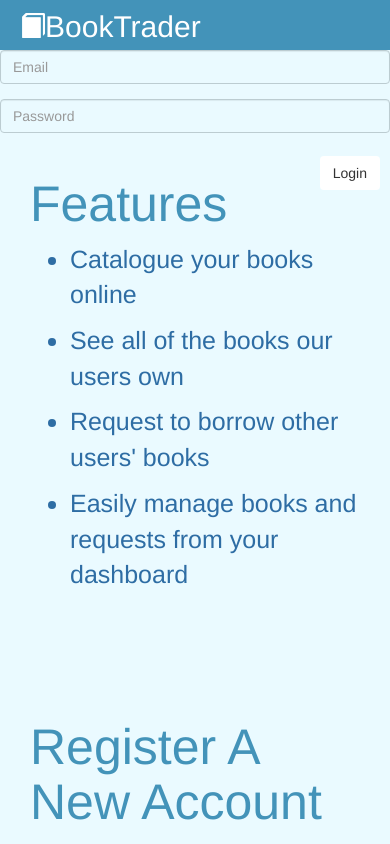
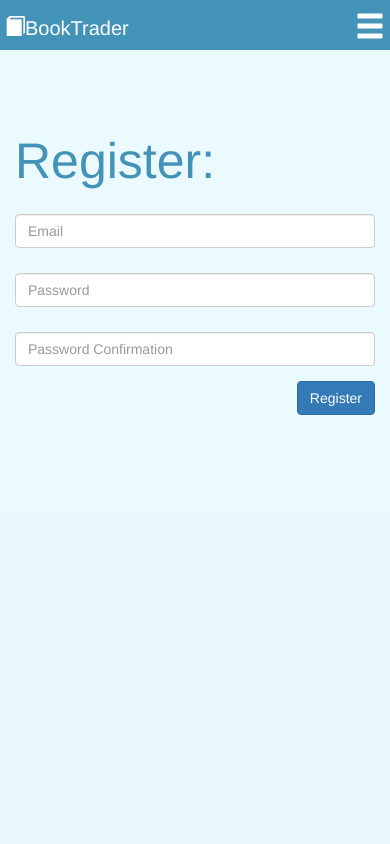
Before and after one commit to Bevets87/Book-Trading-App, a React app: page /register in a window 390 px wide. Shown: the top 844 px of the page. Built offline with nearby package versions, Linux system fonts and the light colour scheme; the HTML template or start-up script is replaced by a standard one.

Commit message:
built responsive unauth client

```diff
--- a/src/client/components/App.js
+++ b/src/client/components/App.js
@@ -2,6 +2,8 @@ import React, { Component } from 'react'
 import { BrowserRouter, Route } from 'react-router-dom'
 
 import Main from './Main'
+import Login from './Login'
+import Register from './Register'
 
 class App extends Component {
   constructor (props) {
@@ -11,7 +13,9 @@ class App extends Component {
     return (
       <BrowserRouter>
         <div>
-          <Route path='/' component={Main} />
+          <Route exact path='/' component={Main} />
+          <Route path='/login' component={Login} />
+          <Route path='/register' component={Register} />
         </div>
       </BrowserRouter>
     )
--- /dev/null
+++ b/src/client/components/Login.js
@@ -0,0 +1,74 @@
+import React, { Component } from 'react'
+import PropTypes from 'prop-types'
+
+import Navbar from './Navbar'
+
+import './Login.scss'
+
+class Login extends Component {
+  constructor (props) {
+    super (props)
+    this.state = {
+      email: '',
+      password: '',
+      errors: null
+    }
+    this.handleInput = this.handleInput.bind(this)
+    this.handleLogin = this.handleLogin.bind(this)
+  }
+  componentDidMount () {
+    window.addEventListener('resize', () => {
+      if (window.innerWidth == '768') {
+        this.props.history.push('/')
+      }
+    })
+  }
+  handleInput (event) {
+    event.preventDefault()
+    switch (event.target.id) {
+    case 'email':
+      this.setState({
+        email: event.target.value
+      })
+      break
+    case 'pwd':
+      this.setState({
+        password: event.target.value
+      })
+      break
+    }
+  }
+  handleLogin (event) {
+    event.preventDefault()
+    console.log(this.state)
+  }
+  render () {
+    return (
+      <div>
+        <Navbar />
+        <main>
+          <div className='container-fluid'>
+          <div className='mobile-login-container'>
+          <form>
+            <h1>Login:</h1>
+            <div className='form-group'>
+              <input placeholder='Email' type='email' className='form-control' id='email' onChange={this.handleInput} />
+            </div>
+            <div className='form-group'>
+              <input placeholder='Password' type='password' className='form-control' id='pwd' onChange={this.handleInput} />
+            </div>
+            <button type='submit' className='btn btn-primary' onClick={this.handleRegister}>Login</button>
+          </form>
+          </div>
+          </div>
+        </main>
+      </div>
+    )
+  }
+}
+
+Login.propTypes = {
+  history: PropTypes.object
+}
+
+export default Login
--- /dev/null
+++ b/src/client/components/Login.scss
@@ -0,0 +1,25 @@
+$main-font-color: rgb(67,147,185);
+$main-background-color: rgba(50,200,255, 0.1);
+
+main {
+  height: 100%;
+  background: $main-background-color;
+  .mobile-login-container {
+    height: calc(100vh - 50px);
+    @media (min-width: 768px) {
+      display: none;
+    }
+    h1 {
+      color: $main-font-color;
+      font-size: 50px;
+      text-align: left;
+      margin-top: 10vh;
+    }
+    .form-group {
+      margin-top: 25px;
+    }
+    button {
+      float: right;
+    }
+  }
+}
--- a/src/client/components/Main.js
+++ b/src/client/components/Main.js
@@ -49,7 +49,7 @@ class Main extends Component {
             <div className='row'>
               <div className='col-sm-6'>
                 <div className='col-sm-12 about-container'>
-                  <h1>Features</h1>
+                  <h1>About:</h1>
                   <ul>
                     <li>Catalogue your books online</li>
                     <li>See all of the books our users own</li>
@@ -61,7 +61,7 @@ class Main extends Component {
               <div className='col-sm-6'>
                 <div className='col-sm-12 register-container'>
                   <form>
-                    <h1>Register A New Account</h1>
+                    <h1>Register A New Account:</h1>
                     <div className='form-group'>
                       <input placeholder='Email' type='email' className='form-control' id='email' onChange={this.handleInput} />
                     </div>
--- a/src/client/components/Main.scss
+++ b/src/client/components/Main.scss
@@ -2,26 +2,36 @@ $main-background-color: rgba(50,200,255, 0.1);
 $main-font-color: rgb(67,147,185);
 
 main {
-  height: calc(100vh - 50px);
+  height: 100%;
   background: $main-background-color;
   .about-container {
-    height: auto;
+    height: calc(100vh - 50px);
     h1 {
       color: $main-font-color;
       font-size: 50px;
       text-align: left;
       margin-top: 15vh;
+      @media (max-width: 767px) {
+        margin-top: 10vh;
+      }
+
     }
     ul {
       li {
         font-size: 25px;
         color: rgb(46,109,164);
         margin-top: 10px;
+        @media (max-width: 767px) {
+          font-size: 20px;
+        }
       }
     }
   }
   .register-container {
-    height: auto;
+    height: calc(100vh - 50px);
+    @media (max-width: 767px) {
+      display: none
+    }
     h1 {
       color: $main-font-color;
       font-size: 50px;
--- a/src/client/components/Navbar.js
+++ b/src/client/components/Navbar.js
@@ -1,4 +1,6 @@
 import React, { Component } from 'react'
+
+import { Link } from 'react-router-dom'
 
 import './Navbar.scss'
 
@@ -8,10 +10,19 @@ class Navbar extends Component {
     this.state = {
       email: '',
       password: '',
-      errors: null
+      errors: null,
+      dropDownMenu: false
     }
     this.handleLogin = this.handleLogin.bind(this)
     this.handleInput = this.handleInput.bind(this)
+    this.handleDropDownMenu = this.handleDropDownMenu.bind(this)
+  }
+  handleDropDownMenu (event) {
+    event.preventDefault()
+    let dropDownMenu = this.state.dropDownMenu ? false : true
+    this.setState({
+      dropDownMenu: dropDownMenu
+    })
   }
   handleLogin (event) {
     event.preventDefault()
@@ -35,10 +46,12 @@ class Navbar extends Component {
   render () {
     return (
       <nav>
-        <div className='nav-logo-container'>
-          <span className='glyphicon glyphicon-book'></span>
-          <h2>BookTrader</h2>
-        </div>
+        <Link to='/'>
+          <div className='nav-logo-container'>
+            <span className='glyphicon glyphicon-book'></span>
+            <h2>BookTrader</h2>
+          </div>
+        </Link>
         <form className='form-inline'>
           <div className='form-group'>
             <input type='email' className='form-control' id='email' placeholder='Email' onChange={this.handleInput} />
@@ -48,6 +61,10 @@ class Navbar extends Component {
           </div>
           <button type='submit' className='btn' onClick={this.handleLogin}>Login</button>
         </form>
+        <div className='hamburger-container' onClick={this.handleDropDownMenu}>
+          <span className='glyphicon glyphicon-menu-hamburger'></span>
+        </div>
+        {this.state.dropDownMenu && <div className='drop-down-menu'><Link to='/'><h2>About</h2></Link><Link to='/login'><h2>Login</h2></Link><Link to='/register'><h2>Register</h2></Link></div>}
       </nav>
     )
   }
--- a/src/client/components/Navbar.scss
+++ b/src/client/components/Navbar.scss
@@ -7,35 +7,85 @@ nav {
   background: $nav-background-color;
   .nav-logo-container {
     height: 50px;
-    width: 300px;
+    width: auto;
     float: left;
+    cursor: pointer;
     .glyphicon-book {
       font-size: 25px;
       color: white;
       margin-top: 12.5px;
       margin-left: 20px;
+      @media (max-width: 767.99px) {
+        font-size: 20px;
+        margin-top: 15px;
+        margin-left: 5px;
+      }
     }
     h2 {
       display: inline-block;
       color: white;
       margin: 0;
       padding: 0;
+      @media (max-width: 767.99px) {
+        font-size: 20px;
+        margin-top: 15px;
+      }
     }
   }
   .form-inline {
     height: 50px;
     text-align: right;
+    width: auto;
+
+    @media (max-width: 767.99px) {
+      display: none;
+    }
     .form-group {
-      margin-top: 7.5px 10px;
+      margin-top: 7.5px 1px;
       #email {
-        margin-right: 10px;
+        margin-right: 1px;
       }
     }
     button {
-      margin: 7.5px 10px;
+      margin: 7.5px 1px;
       background: white;
     }
   }
+  .hamburger-container {
+    @media (min-width: 768px) {
+      display: none;
+    }
+    height: 50px;
+    float: right;
 
+    .glyphicon-menu-hamburger {
+      font-size: 30px;
+      margin-top: 10px;
+      margin-right: 5px;
+      color: white;
+      cursor: pointer;
+
+    }
+  }
 
 }
+
+.drop-down-menu {
+  position: absolute;
+  top: 50px;
+  left: 0%;
+  width: 100%;
+  z-index: 1;
+  height: auto;
+  background: rgba(67,147,185,0.9);
+  color: white;
+  text-align: center;
+  padding-bottom: 20px;
+  @media (min-width: 768px) {
+    display: none;
+  }
+  h2 {
+    cursor: pointer;
+    border-bottom: 1px solid white;
+  }
+}
--- /dev/null
+++ b/src/client/components/Register.js
@@ -0,0 +1,83 @@
+import React, { Component } from 'react'
+import PropTypes from 'prop-types'
+
+import Navbar from './Navbar'
+
+import './Register.scss'
+
+class Register extends Component {
+  constructor (props) {
+    super (props)
+    this.state = {
+      email: '',
+      password: '',
+      passwordConfirmation: '',
+      errors: null
+    }
+    this.handleInput = this.handleInput.bind(this)
+    this.handleRegister = this.handleRegister.bind(this)
+  }
+  componentDidMount () {
+    window.addEventListener('resize', () => {
+      if (window.innerWidth == '768') {
+        this.props.history.push('/')
+      }
+    })
+  }
+  handleInput (event) {
+    event.preventDefault()
+    switch (event.target.id) {
+    case 'email':
+      this.setState({
+        email: event.target.value
+      })
+      break
+    case 'pwd':
+      this.setState({
+        password: event.target.value
+      })
+      break
+    case 'pwd-confirmation':
+      this.setState({
+        passwordConfirmation: event.target.value
+      })
+      break
+    }
+  }
+  handleRegister (event) {
+    event.preventDefault()
+    console.log(this.state)
+  }
+  render () {
+    return (
+      <div>
+        <Navbar />
+        <main>
+          <div className='container-fluid'>
+          <div className='mobile-register-container'>
+            <form>
+              <h1>Register:</h1>
+              <div className='form-group'>
+                <input placeholder='Email' type='email' className='form-control' id='email' onChange={this.handleInput} />
+              </div>
+              <div className='form-group'>
+                <input placeholder='Password' type='password' className='form-control' id='pwd' onChange={this.handleInput} />
+              </div>
+              <div className='form-group'>
+                <input placeholder='Password Confirmation' type='password' className='form-control' id='pwd-confirmation' onChange={this.handleInput} />
+              </div>
+              <button type='submit' className='btn btn-primary' onClick={this.handleRegister}>Register</button>
+            </form>
+          </div>
+          </div>
+        </main>
+      </div>
+    )
+  }
+}
+
+Register.propTypes = {
+  history: PropTypes.object
+}
+
+export default Register
--- /dev/null
+++ b/src/client/components/Register.scss
@@ -0,0 +1,25 @@
+$main-font-color: rgb(67,147,185);
+$main-background-color: rgba(50,200,255, 0.1);
+
+main {
+  height: 100%;
+  background: $main-background-color;
+  .mobile-register-container {
+    height: calc(100vh - 50px);
+    @media (min-width: 768px) {
+      display: none
+    }
+    h1 {
+      color: $main-font-color;
+      font-size: 50px;
+      text-align: left;
+      margin-top: 10vh;
+    }
+    .form-group {
+      margin-top: 25px;
+    }
+    button {
+      float: right;
+    }
+  }
+}
```
